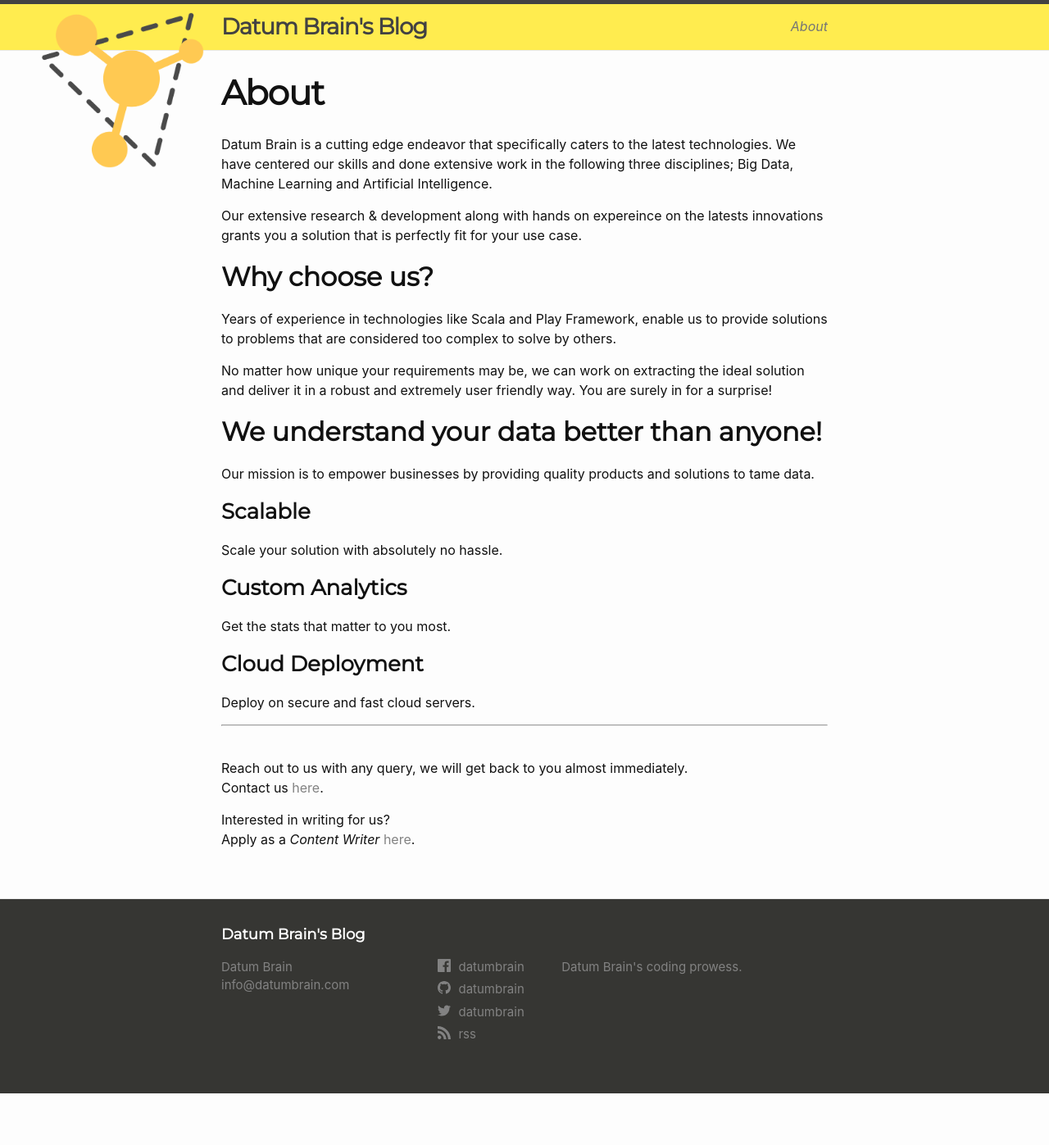
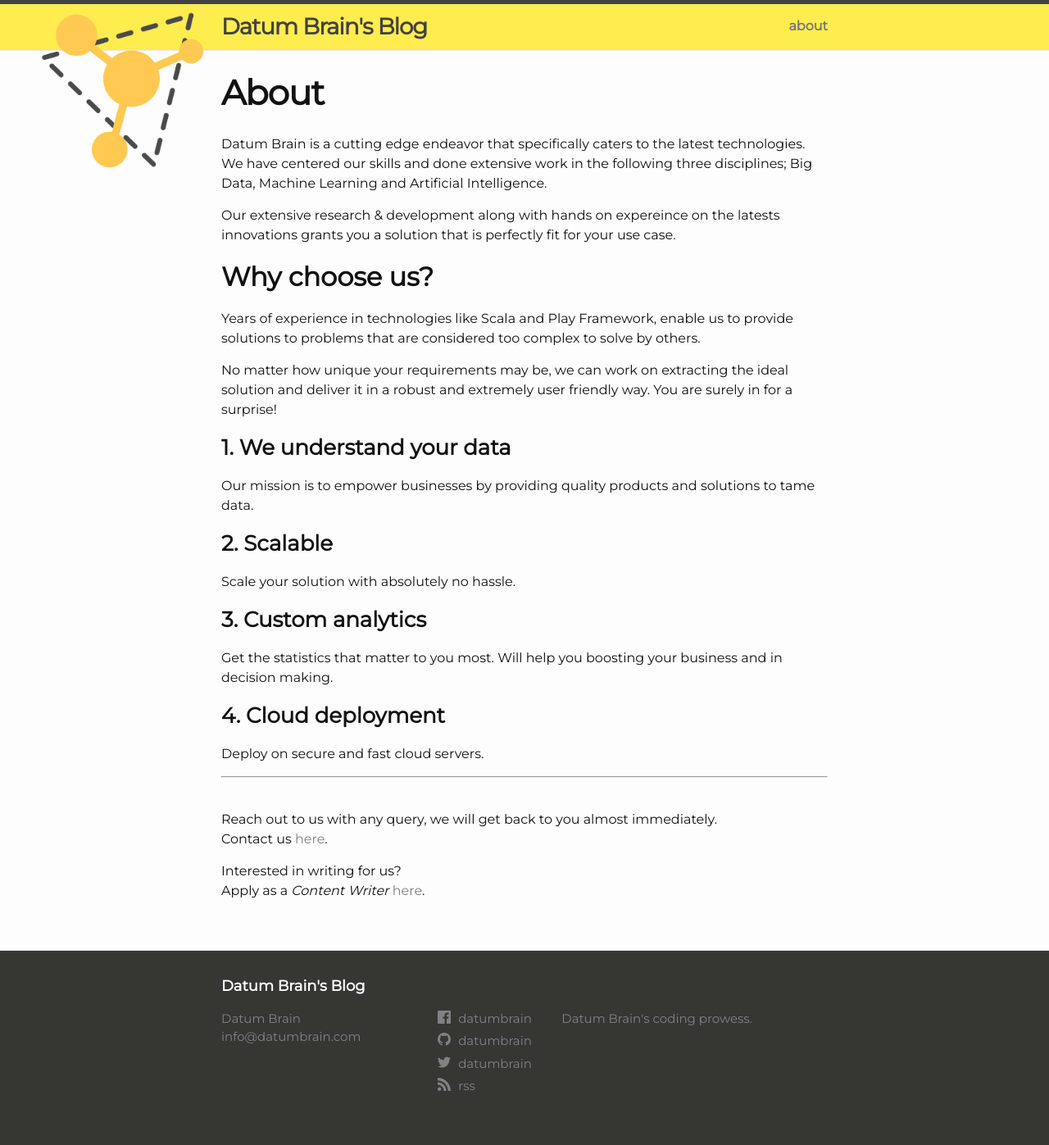
Before and after one commit to haris-75/datumbrain.github.io, a Jekyll site: the page built from about.md, in a window 1280 px wide. Shown: the whole page at 82% size. Built offline with Jekyll 4.4.1, drawn with Linux system fonts in a browser that asks for light colours; before the commit the page ends 1334 px from its top, so only the background shows below that.

Commit message:
Fixed styling.

```diff
--- a/_sass/minima.scss
+++ b/_sass/minima.scss
@@ -2,7 +2,7 @@
 
 // Define defaults for each variable.
 
-$base-font-family: -apple-system, BlinkMacSystemFont, "Lato", "Segoe UI", Roboto, Helvetica, Arial, sans-serif, "Apple Color Emoji", "Segoe UI Emoji", "Segoe UI Symbol" !default;
+$base-font-family: "Montserrat", -apple-system, BlinkMacSystemFont, "Lato", "Segoe UI", Roboto, Helvetica, Arial, sans-serif, "Apple Color Emoji", "Segoe UI Emoji", "Segoe UI Symbol" !default;
 $base-font-size:   16px !default;
 $base-font-weight: 400 !default;
 $small-font-size:  $base-font-size * 0.875 !default;
--- a/_sass/minima/_layout.scss
+++ b/_sass/minima/_layout.scss
@@ -57,8 +57,8 @@
   }
 
   .page-link {
-    //text-transform: uppercase;
-    font-style: italic;
+    text-transform: lowercase;
+    font-weight: 700;
     color: $text-color;
     line-height: $base-line-height;
 
--- a/about.md
+++ b/about.md
@@ -14,22 +14,24 @@ Years of experience in technologies like Scala and Play Framework, enable us to
 
 No matter how unique your requirements may be, we can work on extracting the ideal solution and deliver it in a robust and extremely user friendly way. You are surely in for a surprise!
 
-## We understand your data better than anyone!
+### 1. We understand your data
 
 Our mission is to empower businesses by providing quality products and solutions to tame data.
 
-### Scalable
+### 2. Scalable
 
 Scale your solution with absolutely no hassle.
 
-### Custom Analytics
+### 3. Custom analytics
 
-Get the stats that matter to you most.
+Get the statistics that matter to you most. Will help you boosting your business and in decision making.
 
-### Cloud Deployment
+### 4. Cloud deployment
 Deploy on secure and fast cloud servers.
+<br/>
 
 ________________
+
 <br/>
 
 Reach out to us with any query, we will get back to you almost immediately.<br/>
```
Also changed, not shown: _posts/2018-10-25-d3-getting-graphdata-selected-by-brush.md (+0 -1 lines).
